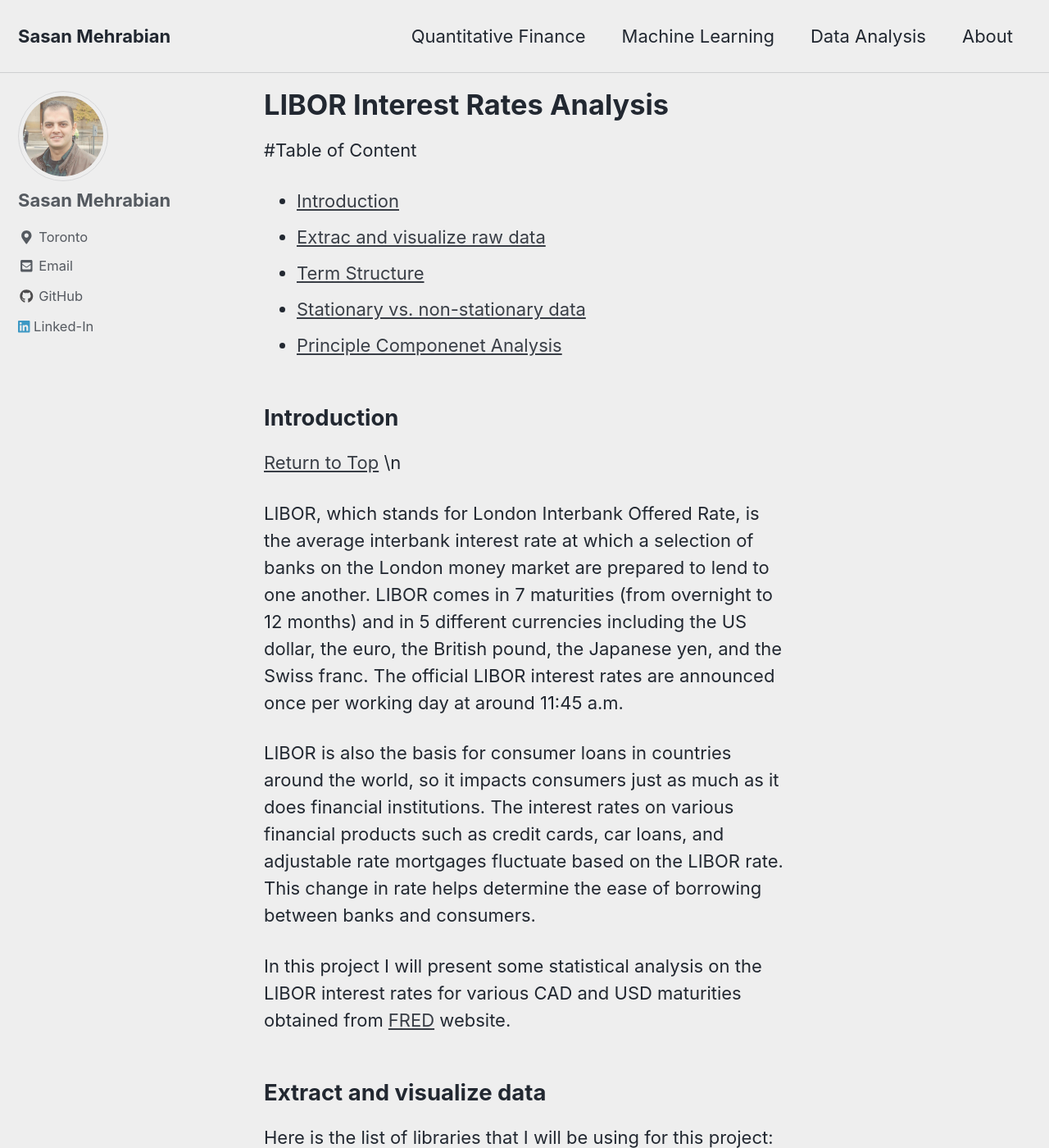
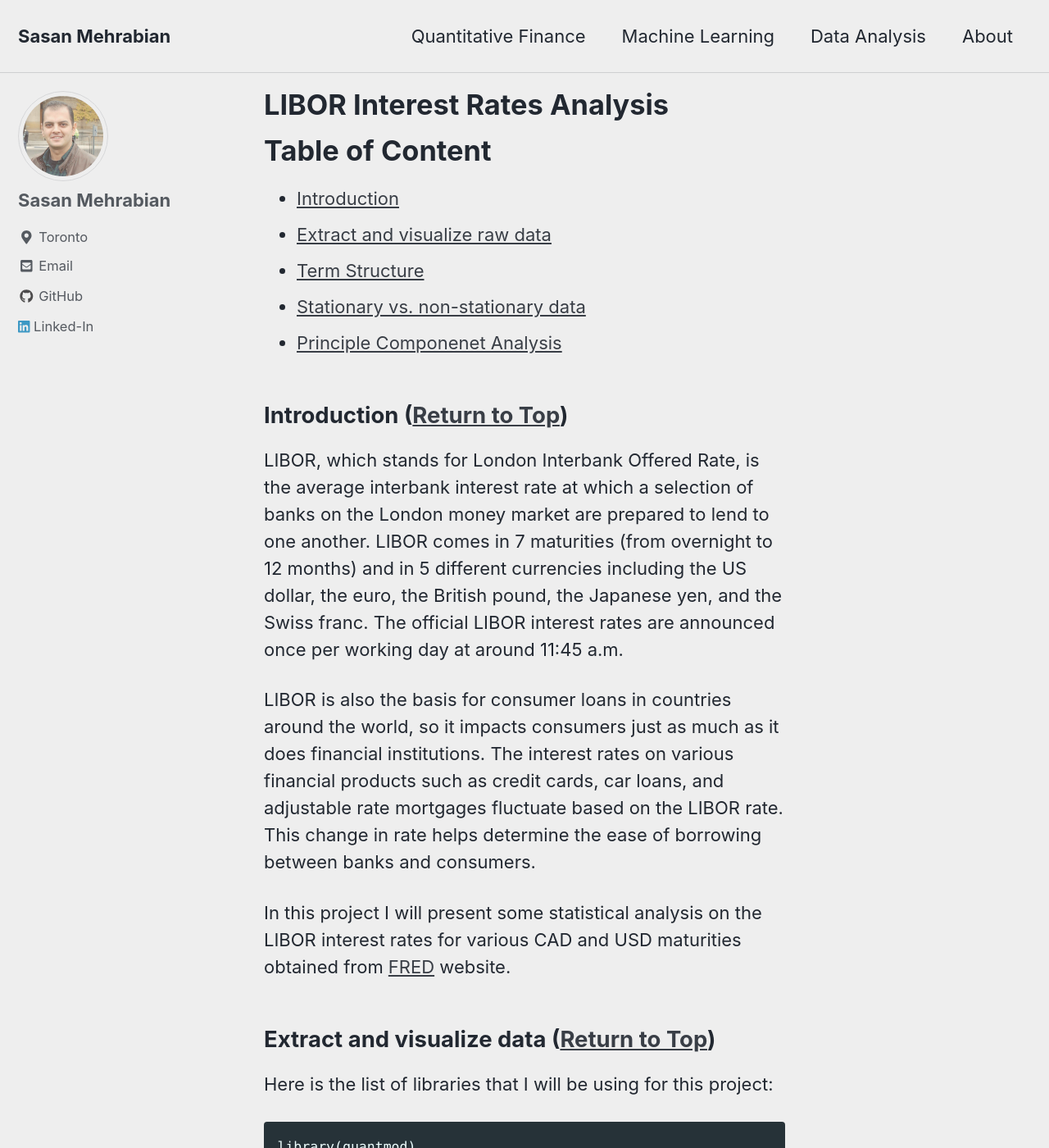
Before and after one commit to sasanmehrabian/sasanmehrabian.github.io, a Jekyll site: the page built from _pages/libor.md, in a window 1280 px wide and 1400 px high. Shown: the whole window at 82% size. Built offline with Jekyll 4.4.1, drawn with Linux system fonts in a browser that asks for light colours; cached includes are drawn as plain includes; nearby versions of some CDN libraries.

Commit message:
new github

````diff
--- a/_pages/libor.md
+++ b/_pages/libor.md
@@ -6,18 +6,17 @@ author_profile: true
 toc: true
 
 ---
-#Table of Content <a name="toc"/>
+# Table of Content <a name="toc"/>
 - [Introduction](#Introduction)
-- [Extrac and visualize raw data](#Extract)
+- [Extract and visualize raw data](#Extract)
 - [Term Structure](#Term)
 - [Stationary vs. non-stationary data](#Stationary)
 - [Principle Componenet Analysis](#Principle)
 
 
 
-## Introduction <a name="Introduction"/>
-[Return to Top](#toc)
-\n
+## Introduction <a name="Introduction"/> ([Return to Top](#toc))
+
 
 LIBOR, which stands for London Interbank Offered Rate, is the average interbank interest rate at which a selection of banks on the London money market are prepared to lend to one another. LIBOR comes in 7 maturities (from overnight to 12 months) and in 5 different currencies including the US dollar, the euro, the British pound, the Japanese yen, and the Swiss franc. The official LIBOR interest rates are announced once per working day at around 11:45 a.m.
 
@@ -27,7 +26,7 @@ In this project I will present some statistical analysis on the LIBOR interest r
 
 
 
-## Extract and visualize data <a name="Extract"/>
+## Extract and visualize data <a name="Extract"/> ([Return to Top](#toc))
 
 Here is the list of libraries that I will be using for this project:
 ``` r
@@ -123,7 +122,7 @@ print(B)
 
 
 
-## Term Structure <a name="Term"/>
+## Term Structure <a name="Term"/> ([Return to Top](#toc))
 Term structure of interest rates is the relationship between interest rates and different maturities. The term structure reflects expectations of market participants about future changes in interest rates. The term structure graph can have three different outcomes as depicted in the figure below. If there is a highly positive normal curve, it is a signal investors believe future economic growth to be strong and inflation high. If there is a highly negative inverted curve, it is a signal investors believe future economic growth to be sluggish and inflation low. A flat yield curve means investors are unsure about the future.
 <img src="{{ site.url }}{{ site.baseurl }}/images/LIBOR/term_structure.jpg">
 
````
